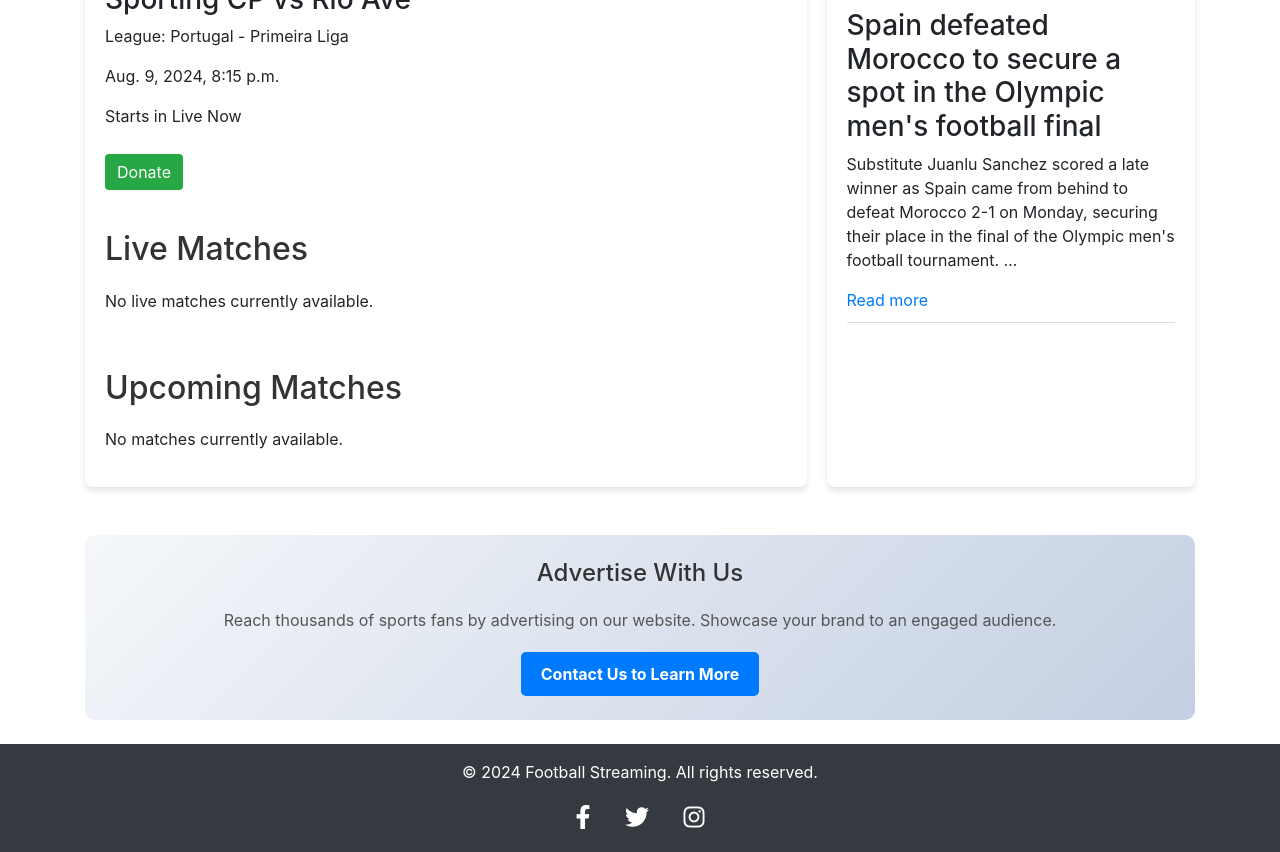
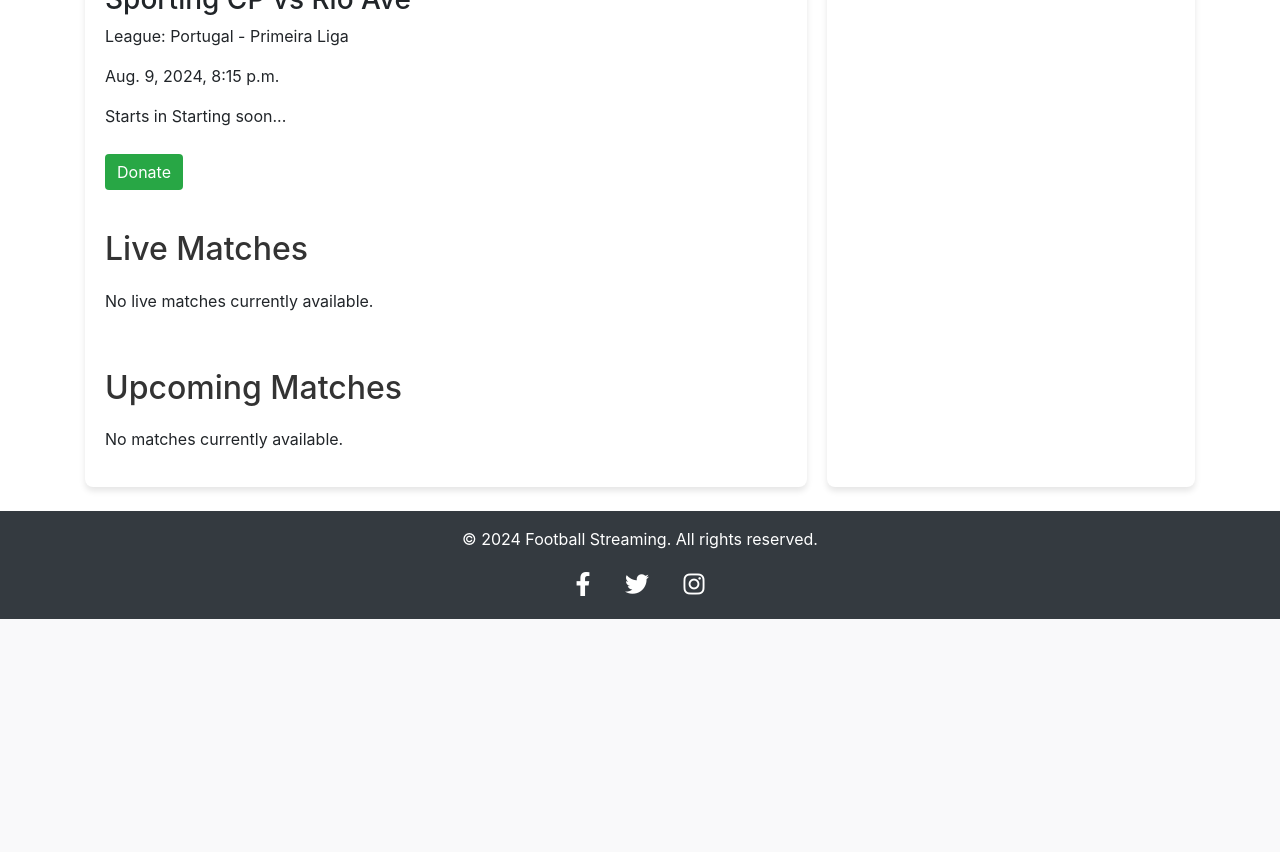
Before and after one commit to kepo402/FootballStreamingLive, a Django app: page / in a window 1280 px wide. Shown: the part 784-1636 px from the top of the page. After the commit the page ends 1403 px from the top, so only its background shows below. Run offline with Django 5.2, Linux system fonts and the light colour scheme; data comes from the database, SQL or seed files in the repository; some libraries are stand-ins or nearby versions.

Commit message:
new commit

```diff
--- a/matches/templates/matches/match_list.html
+++ b/matches/templates/matches/match_list.html
@@ -14,7 +14,7 @@
         <meta name="twitter:player:height" content="720">
         <meta name="twitter:player:stream" content="{{ featured_match.live_stream_url }}">
     {% endif %}
-    {% endblock %}
+{% endblock %}
 
 {% block content %}
 <!-- Donation Section -->
@@ -50,6 +50,7 @@
                         Live Now
                         {% if featured_match.live_stream_url %}
                             - <a href="{% url 'match_detail' featured_match.id %}" target="_blank" style="color: #007bff; text-decoration: none;">Watch Live</a>
+                            <span style="display: block; margin-top: 5px; font-size: 14px; color: #555;">For the best experience on mobile, use Google Chrome to stream.</span>
                         {% endif %}
                     {% else %}
                         Starts in <span id="countdown-{{ featured_match.id }}" data-start-time="{{ featured_match.date|date:'Y-m-d H:i:s' }}"></span>
@@ -78,6 +79,7 @@
                                         <p style="margin: 5px 0; color: #007bff;">Live Now
                                             {% if match.live_stream_url %}
                                                 - <a href="{% url 'match_detail' match.id %}" target="_blank" style="color: #007bff; text-decoration: none;">Watch Live</a>
+                                                <span style="display: block; margin-top: 5px; font-size: 14px; color: #555;">For the best experience on mobile, use Google Chrome to stream.</span>
                                             {% endif %}
                                         </p>
                                         <a href="{% url 'donate' %}" class="btn btn-primary" style="background-color: #28a745; border: none;">Donate</a>
@@ -108,6 +110,7 @@
                                             <h4 style="margin: 0; font-size: 18px;">{{ match.title }}</h4>
                                             <p style="margin: 5px 0; color: #555;">{{ match.date }}</p>
                                             <p style="margin: 5px 0;">Starts in <span id="countdown-{{ match.id }}" data-start-time="{{ match.date|date:'Y-m-d H:i:s' }}"></span></p>
+                                            <span style="display: block; margin-top: 5px; font-size: 14px; color: #555;">For the best experience on mobile, use Google Chrome to stream.</span>
                                             <a href="{% url 'donate' %}" class="btn btn-primary" style="background-color: #28a745; border: none;">Donate</a>
                                         </div>
                                     {% endif %}
@@ -129,10 +132,11 @@
             <div>
                 {% for blog_post in blog_posts %}
                     <div style="margin-bottom: 20px; border-bottom: 1px solid #ddd; padding-bottom: 10px;">
-                        <img src="{{ blog_post.image_url }}" alt="Blog Post Image" style="width: 100%; height: auto; border-radius: 8px;">
-                        <h3 style="margin-top: 10px;">{{ blog_post.title }}</h3>
-                        <p>{{ blog_post.content|truncatewords:30 }}</p>
-                        <a href="{% url 'blog_post_detail' blog_post.pk %}" style="color: #007bff; text-decoration: none;">Read more</a>
+                        <a href="{% url 'blog_post_detail' blog_post.id %}" style="text-decoration: none; color: inherit;">
+                            <img src="{{ blog_post.image.url }}" alt="{{ blog_post.title }}" style="width: 100%; height: auto; border-radius: 8px; margin-bottom: 10px;">
+                            <h3 style="font-size: 18px; margin: 0;">{{ blog_post.title }}</h3>
+                            <p style="color: #888; font-size: 14px;">{{ blog_post.publish_date|date:"F j, Y" }}</p>
+                        </a>
                     </div>
                 {% endfor %}
             </div>
@@ -142,67 +146,28 @@
     </div>
 </div>
 
-<!-- Advertisement Section -->
-<div class="advertisement-section mt-5 p-4" style="background: linear-gradient(135deg, #f5f7fa, #c3cfe2); border-radius: 10px; text-align: center;">
-    <h4 style="color: #333; margin-bottom: 20px;">Advertise With Us</h4>
-    <p style="margin-bottom: 20px; color: #555;">Reach thousands of sports fans by advertising on our website. Showcase your brand to an engaged audience.</p>
-    <a href="{% url 'advertise' %}" style="text-decoration: none; color: #007bff;">
-        <div style="display: inline-block; background-color: #007bff; padding: 10px 20px; border-radius: 5px; color: #fff; font-weight: bold; cursor: pointer;">
-            Contact Us to Learn More
-        </div>
-    </a>
-</div>
+<script>
+    // JavaScript for countdown timers
+    function updateCountdown() {
+        const countdownElements = document.querySelectorAll('[id^="countdown-"]');
+        countdownElements.forEach(function(el) {
+            const startTime = new Date(el.getAttribute('data-start-time')).getTime();
+            const now = new Date().getTime();
+            const timeLeft = startTime - now;
 
-<script>
-    function updateCountdown(element, startTime) {
-        const now = new Date().getTime();
-        const matchTime = new Date(startTime).getTime();
-        const distance = matchTime - now;
-
-        if (distance < 0) {
-            element.innerHTML = 'Live Now';
-            moveToLive(element);
-        } else {
-            const hours = Math.floor((distance % (1000 * 60 * 60 * 24)) / (1000 * 60 * 60));
-            const minutes = Math.floor((distance % (1000 * 60 * 60)) / (1000 * 60));
-            const seconds = Math.floor((distance % (1000 * 60)) / 1000);
-            element.innerHTML = `${hours}h ${minutes}m ${seconds}s`;
-        }
-    }
-
-    function moveToLive(element) {
-        const matchItem = element.closest('div[id^="match-"]');
-        if (matchItem) {
-            const leagueContainer = matchItem.closest('.league-container');
-            const liveSection = document.getElementById('live-matches');
-            const liveLeague = liveSection.querySelector(`#live-league-${leagueContainer.id.split('-').pop()}`);
-
-            if (liveLeague) {
-                liveLeague.querySelector('.matches').appendChild(matchItem);
+            if (timeLeft > 0) {
+                const days = Math.floor(timeLeft / (1000 * 60 * 60 * 24));
+                const hours = Math.floor((timeLeft % (1000 * 60 * 60 * 24)) / (1000 * 60 * 60));
+                const minutes = Math.floor((timeLeft % (1000 * 60 * 60)) / (1000 * 60));
+                const seconds = Math.floor((timeLeft % (1000 * 60)) / 1000);
+                el.textContent = `${days}d ${hours}h ${minutes}m ${seconds}s`;
             } else {
-                liveSection.appendChild(leagueContainer);
+                el.textContent = 'Starting soon...';
             }
-
-            const upcomingLeagues = document.querySelectorAll('#upcoming-matches .league-container');
-            upcomingLeagues.forEach(container => {
-                const matches = container.querySelectorAll('div[id^="match-"]');
-                if (matches.length === 0) {
-                    container.remove();
-                }
-            });
-        }
-    }
-
-    function initializeCountdowns() {
-        const countdowns = document.querySelectorAll('[id^="countdown-"]');
-        countdowns.forEach(countdown => {
-            const startTime = countdown.getAttribute('data-start-time');
-            updateCountdown(countdown, startTime);
-            setInterval(() => updateCountdown(countdown, startTime), 1000);
         });
     }
 
-    document.addEventListener('DOMContentLoaded', initializeCountdowns);
+    setInterval(updateCountdown, 1000);
 </script>
 
 {% endblock %}
```
